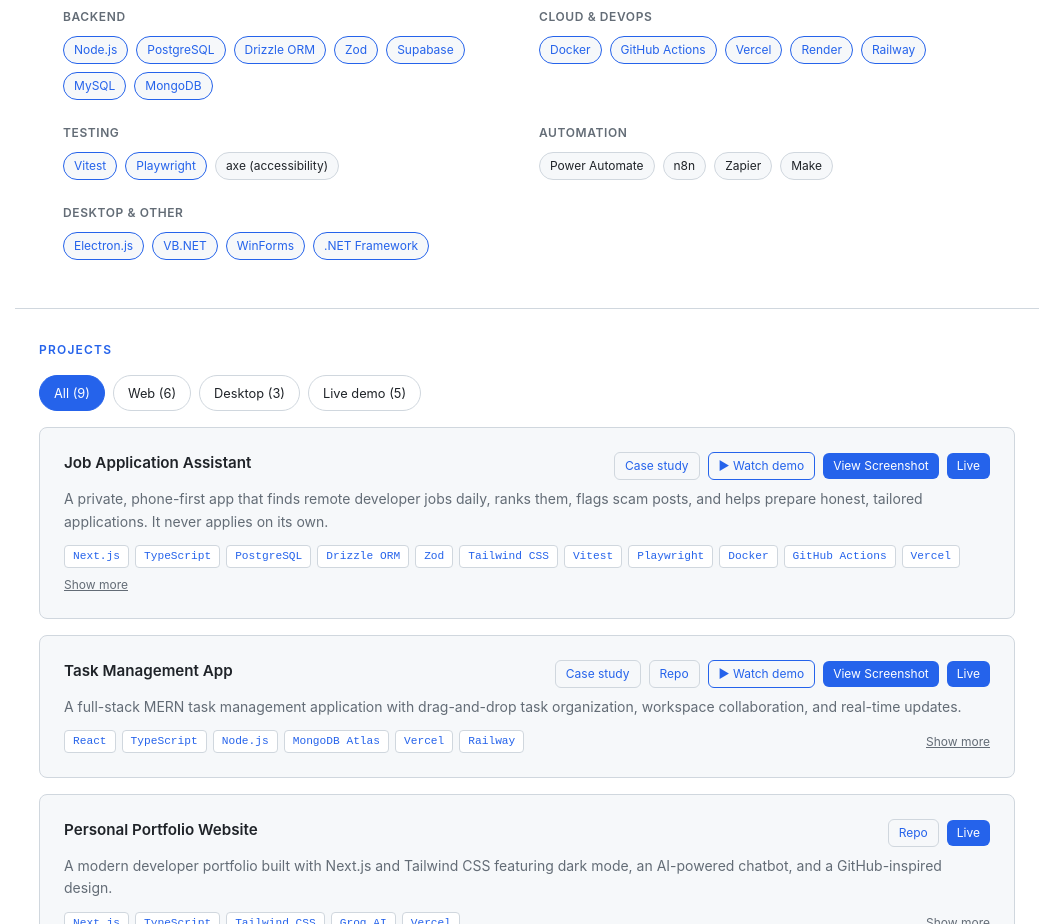
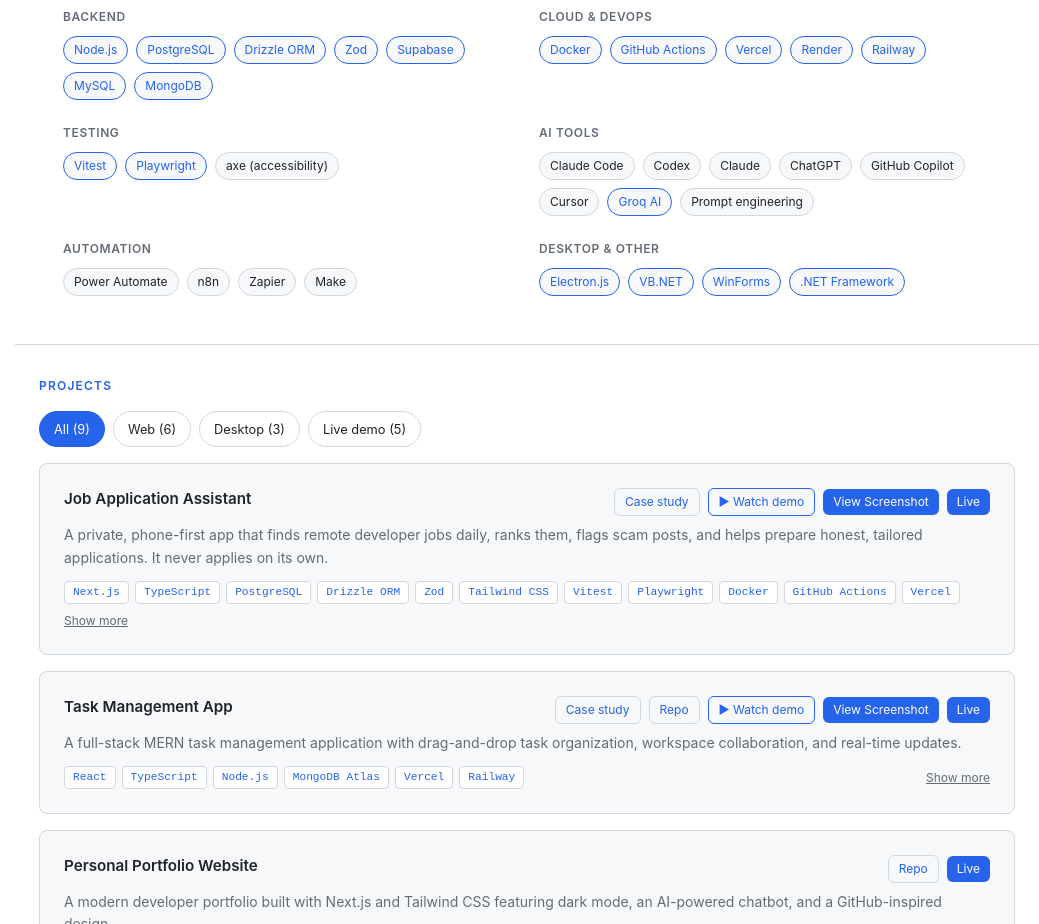
Before and after one commit to aiannyyyy/my-portfolio-rebranded, a Next.js app: page / in a window 1280 px wide. Shown: the part 840-1764 px from the top of the page, without its empty margins (241-1280 px from the left). Built offline with nearby package versions, Linux system fonts and the light colour scheme.

Commit message:
feat: AI Tools skill group on the site and CV
Claude Code, Codex, Claude, ChatGPT, GitHub Copilot, Cursor, Groq AI
and Prompt engineering. Groq AI links to the portfolio project, which
uses it for the chat assistant.

```diff
--- a/src/data/skills.ts
+++ b/src/data/skills.ts
@@ -25,6 +25,11 @@ export const skills = [
     items: ["Vitest", "Playwright", "axe (accessibility)"],
   },
   {
+    category: "AI Tools",
+    icon: "sparkles",
+    items: ["Claude Code", "Codex", "Claude", "ChatGPT", "GitHub Copilot", "Cursor", "Groq AI", "Prompt engineering"],
+  },
+  {
     category: "Automation",
     icon: "zap",
     items: ["Power Automate", "n8n", "Zapier", "Make"],
```
Also changed, not shown: 1 other file (tests, documents, lock files or other folders).
